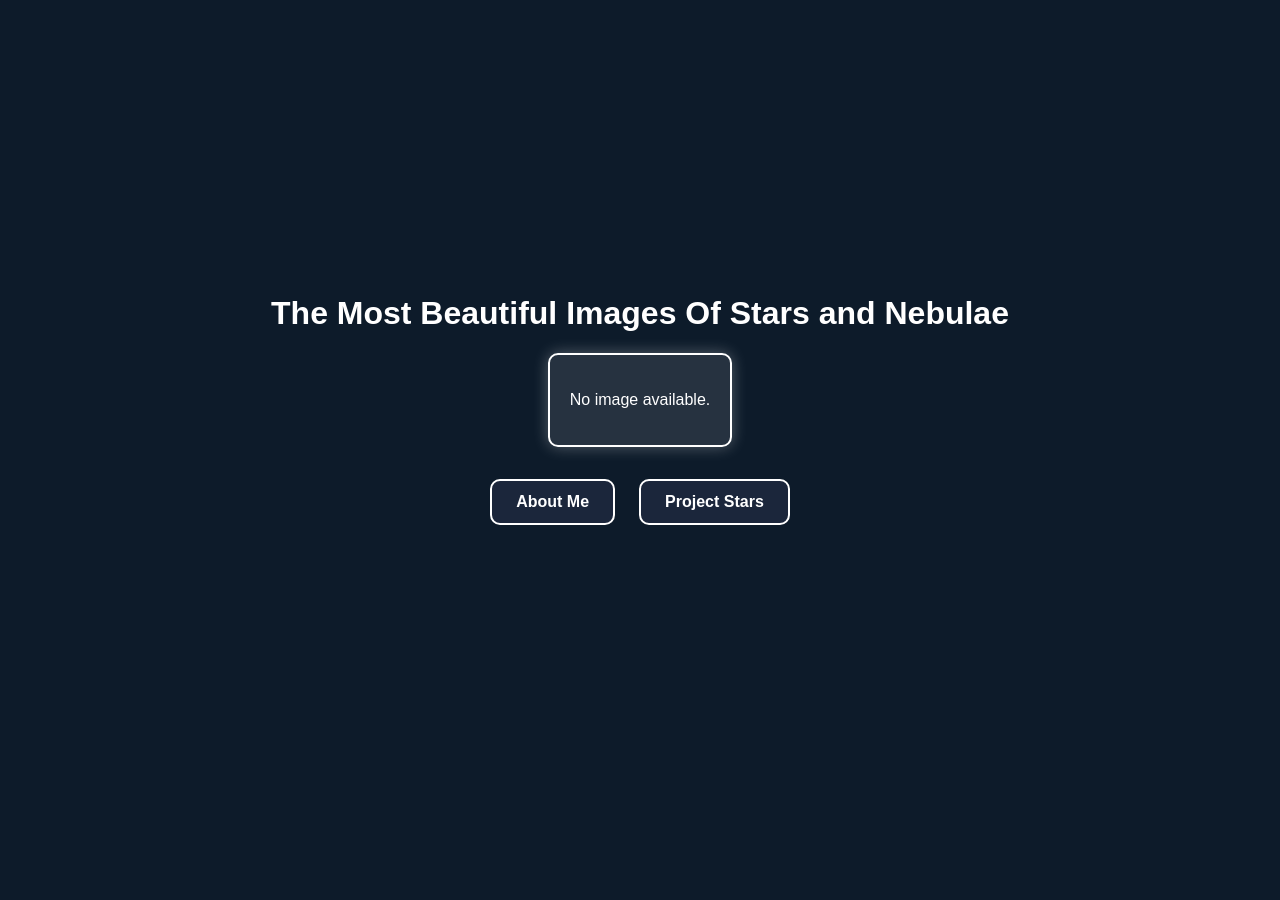
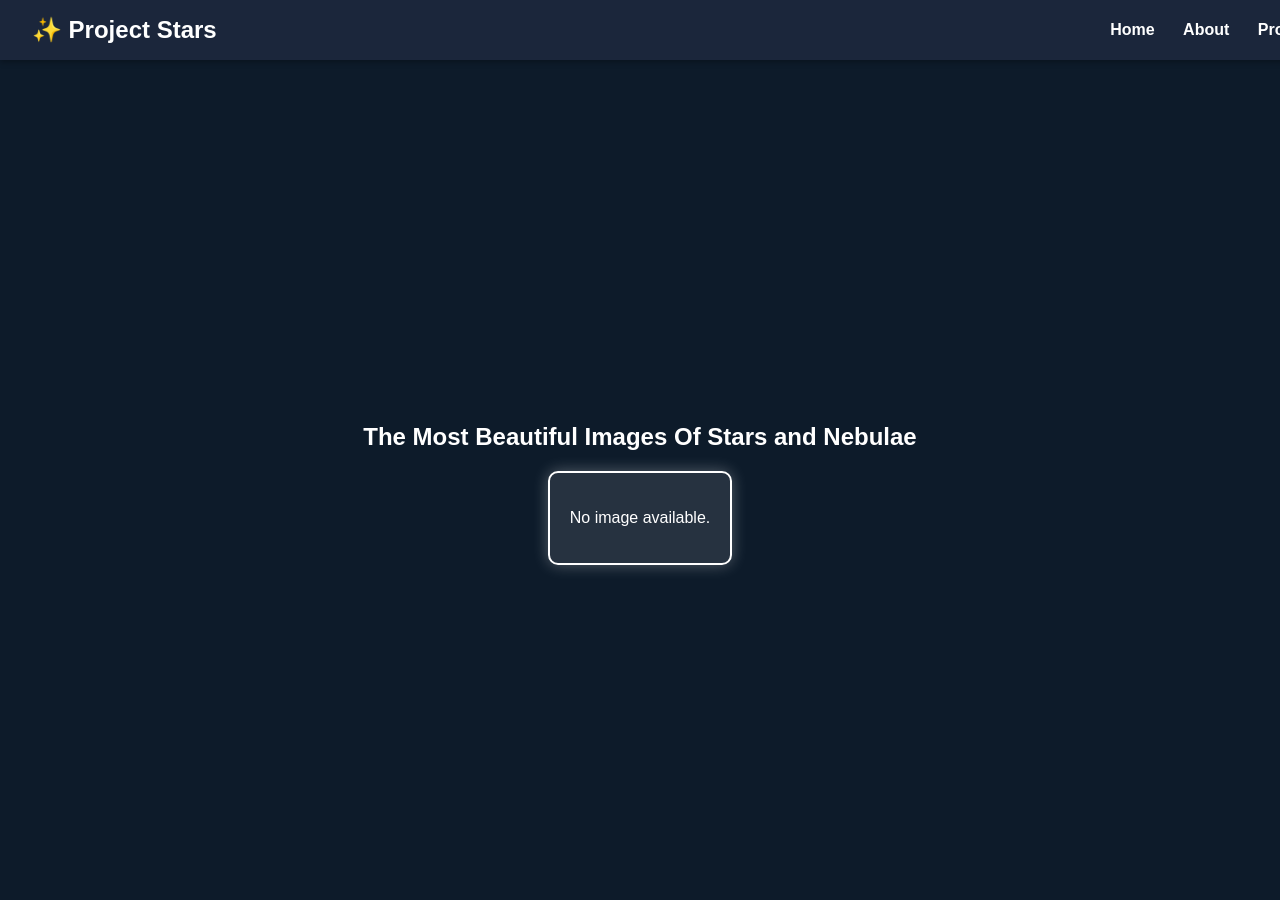
Before and after one commit to moshelederman/HELM-PROJECT, a Flask app: template app/templates/index.html in a window 1280 px wide. Before the commit the page ends 525 px from the top, so only its background shows below. Run offline with Flask 3, Linux system fonts and the light colour scheme; the template is opened without the code that fills it, so the values that code supplies are empty.

Commit message:
change desgin of index.html

```diff
--- a/app/templates/index.html
+++ b/app/templates/index.html
@@ -2,28 +2,56 @@
 <html lang="en">
 <head>
   <meta charset="UTF-8" />
-  <meta name="viewport" content="width=device-width, initial-scale=1.0" />
+  <meta name="viewport" content="width=device-width, initial-scale=1.0"/>
   <title>Beautiful Stars Images</title>
   <style>
     body {
       font-family: Arial, sans-serif;
       background-color: #0d1b2a;
-      text-align: center;
+      color: #ffffff;
       margin: 0;
       padding: 0;
-      color: #ffffff;
     }
 
-    h1 {
-      margin-top: 20px;
+    header {
+      position: fixed;
+      top: 0;
+      width: 100%;
+      background-color: #1b263b;
+      padding: 1rem 2rem;
+      display: flex;
+      justify-content: space-between;
+      align-items: center;
+      box-shadow: 0 2px 6px rgba(0, 0, 0, 0.3);
+      z-index: 1000;
+    }
+
+    header h1 {
+      margin: 0;
+      font-size: 1.5rem;
+      color: #fff;
+    }
+
+    nav a {
+      color: #ffffff;
+      text-decoration: none;
+      margin-left: 1.5rem;
+      font-weight: bold;
+      transition: color 0.3s;
+    }
+
+    nav a:hover {
+      color: #ffd166;
     }
 
     .container {
+      padding-top: 100px;
       display: flex;
       flex-direction: column;
       align-items: center;
       justify-content: center;
-      height: 100vh;
+      min-height: 100vh;
+      text-align: center;
     }
 
     .image-container {
@@ -33,6 +61,7 @@
       box-shadow: 0 0 15px rgba(255, 255, 255, 0.3);
       border: 2px solid #ffffff;
       margin-bottom: 2rem;
+      max-width: 80%;
     }
 
     img {
@@ -40,32 +69,20 @@
       max-height: 70vh;
       border-radius: 10px;
     }
-
-    .nav-buttons {
-      display: flex;
-      gap: 1.5rem;
-    }
-
-    .nav-buttons a {
-      text-decoration: none;
-      padding: 0.75rem 1.5rem;
-      background-color: #1b263b;
-      color: #ffffff;
-      border: 2px solid #ffffff;
-      border-radius: 10px;
-      font-weight: bold;
-      transition: background-color 0.3s, transform 0.2s;
-    }
-
-    .nav-buttons a:hover {
-      background-color: #415a77;
-      transform: scale(1.05);
-    }
   </style>
 </head>
 <body>
+  <header>
+    <h1>✨ Project Stars</h1>
+    <nav>
+      <a href="/">Home</a>
+      <a href="/about">About</a>
+      <a href="/project">Project</a>
+    </nav>
+  </header>
+
   <div class="container">
-    <h1>The Most Beautiful Images Of Stars and Nebulae</h1>
+    <h2>The Most Beautiful Images Of Stars and Nebulae</h2>
     <p style="display: none;">Visitor Count: {{ visit_count }}</p>
 
     <div class="image-container">
@@ -75,11 +92,6 @@
         <p>No image available.</p>
       {% endif %}
     </div>
-
-    <div class="nav-buttons">
-      <a href="/about">About Me</a>
-      <a href="/project">Project Stars</a>
-    </div>
   </div>
 </body>
 </html>
```
